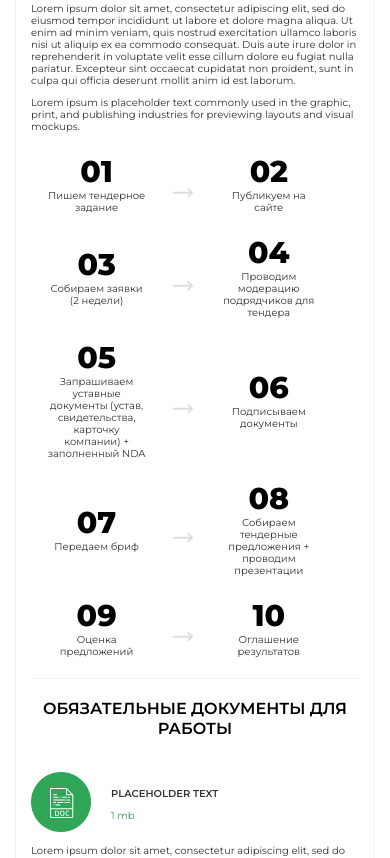
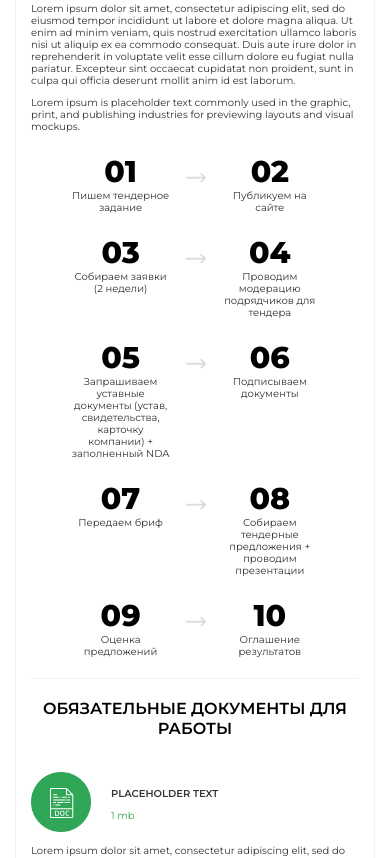
Before and after one commit to EvilNekromat777/leeft, a website: page index.html in a window 390 px wide. Shown: the part 725-1583 px from the top of the page. Drawn offline with nearby package versions, Linux system fonts and the light colour scheme.

Commit message:
fix: conditions adaptive

```diff
--- a/index.html
+++ b/index.html
@@ -58,17 +58,17 @@
 							<span>01</span>
 							<p>Пишем тендерное задание</p>
 						</div>
-						<img src="./images/arrow.png" alt="стрелка" class="conditions__arrow">
+						<div class="conditions__item conditions__item_wrapper zz"><img src="./images/arrow.png" alt="стрелка" class="conditions__arrow"></div>
 						<div class="conditions__item">
 							<span>02</span>
 							<p>Публикуем на сайте</p>
 						</div>
-						<img src="./images/arrow.png" alt="стрелка" class="conditions__arrow conditions__arrow_media_none">
+						<div class="conditions__item conditions__item_wrapper zz"><img src="./images/arrow.png" alt="стрелка" class="conditions__arrow conditions__arrow_media_none"></div>
 						<div class="conditions__item">
 							<span>03</span>
 							<p>Собираем заявки (2 недели)</p>
 						</div>
-						<img src="./images/arrow.png" alt="стрелка" class="conditions__arrow">
+						<div class="conditions__item conditions__item_wrapper zz"><img src="./images/arrow.png" alt="стрелка" class="conditions__arrow"></div>
 						<div class="conditions__item">
 							<span>04</span>
 							<p>Проводим модерацию
@@ -81,17 +81,17 @@
 								карточку компании) +
 								заполненный NDA</p>
 						</div>
-						<img src="./images/arrow.png" alt="стрелка" class="conditions__arrow">
+						<div class="conditions__item conditions__item_wrapper zz"><img src="./images/arrow.png" alt="стрелка" class="conditions__arrow"></div>
 						<div class="conditions__item">
 							<span>06</span>
 							<p>Подписываем документы</p>
 						</div>
-						<img src="./images/arrow.png" alt="стрелка" class="conditions__arrow conditions__arrow_media_none">
+						<div class="conditions__item conditions__item_wrapper zz"><img src="./images/arrow.png" alt="стрелка" class="conditions__arrow conditions__arrow_media_none"></div>
 						<div class="conditions__item">
 							<span>07</span>
 							<p>Передаем бриф</p>
 						</div>
-						<img src="./images/arrow.png" alt="стрелка" class="conditions__arrow">
+						<div class="conditions__item conditions__item_wrapper zz"><img src="./images/arrow.png" alt="стрелка" class="conditions__arrow"></div>
 						<div class="conditions__item">
 							<span>08</span>
 							<p>Собираем тендерные
@@ -102,7 +102,7 @@
 							<span>09</span>
 							<p>Оценка предложений </p>
 						</div>
-						<img src="./images/arrow.png" alt="стрелка" class="conditions__arrow">
+						<div class="conditions__item conditions__item_wrapper zz"><img src="./images/arrow.png" alt="стрелка" class="conditions__arrow"></div>
 						<div class="conditions__item">
 							<span>10</span>
 							<p>Оглашение результатов</p>
--- a/scss/index.scss
+++ b/scss/index.scss
@@ -162,14 +162,14 @@
 
 .conditions {
 	display: flex;
-	align-items: center;
 	flex-wrap: wrap;
 	:nth-child(15),
 	:nth-child(17) {
 		margin: 0px 0px 0px 0px;
 	}
 	:nth-child(16) {
-		margin-top: 20px;
+		// margin-top: 20px;
+        margin-bottom: 0;
 	}
 	img {
 		width: 27px;
@@ -180,7 +180,7 @@
 		display: flex;
 		flex-direction: column;
 		align-items: center;
-		flex: 0 1 21%;
+		flex: 0 0 20%;
 		margin: 0px 0px 40px 0px;
 		span {
 			font-weight: 800;
@@ -195,8 +195,16 @@
 			line-height: 18px;
 			text-align: center;
 		}
+        &_wrapper{
+                width: 30px;
+                padding: 40px 0px 0px 0px;
+        }
 	}
 }
+.conditions__item.zz{
+    flex: 0 1 6%;
+}
+
 @media (max-width: 1345px) {
 	.conditions {
 		&__item {
@@ -216,7 +224,7 @@
 }
 @media (max-width: 1005px) {
 	.conditions {
-		padding: 10px 0px 0px 0px;
+		padding: 10px 0px 0px 30px;
 		&__item {
 			flex: 0 1 20%;
 			span {
@@ -227,6 +235,9 @@
 				font-size: 10px;
 				line-height: 12px;
 			}
+            &_wrapper{
+                padding: 20px 0px 0px 0px;
+        }
 		}
 		img {
 			width: 21px;
@@ -239,7 +250,7 @@
 	.conditions {
 		&__item {
 			margin: 0px 0px 20px 0px;
-			flex: 0 1 45%;
+			flex: 0 1 40%;
 			p {
 				max-width: 200px;
 			}
@@ -248,6 +259,9 @@
 			display: none;
 		}
 	}
+    .conditions__item.zz{
+        flex: 0 1 10%;
+    }
 }
 @media (max-width: 480px) {
 	.conditions {
@@ -258,6 +272,14 @@
 			}
 		}
 	}
+    .conditions__item.zz{
+        flex: 0 1 7%;
+    }
+}
+@media (max-width: 350px){
+    .conditions{
+        padding-left: 10px;
+    }
 }
 
 //  =====================================================
```
Also changed, not shown: css/index.css.
